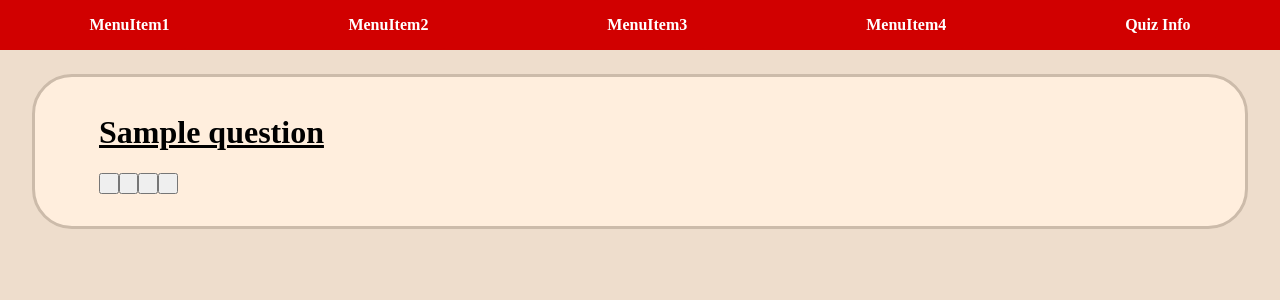
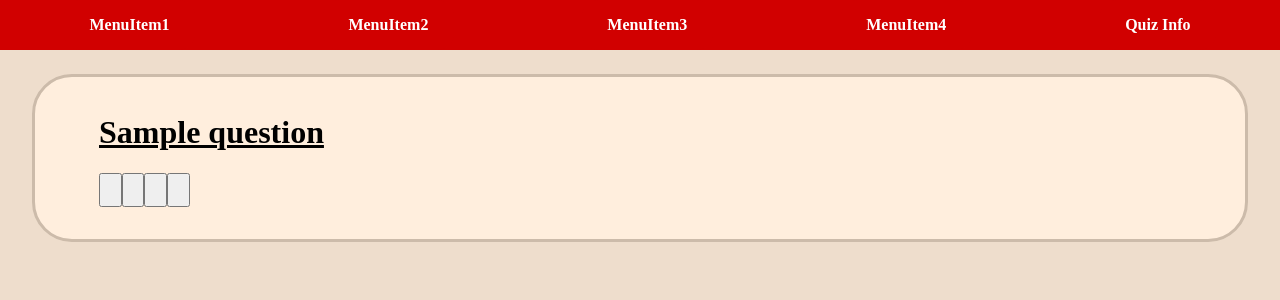
Before and after one commit to JayRasp/SEP_E2022, a PHP site: page /testQuiz.php in a window 1280 px wide. Shown: the part 72-372 px from the top of the page. Run offline with PHP 8.4, Linux system fonts and the light colour scheme; tables that the repository leaves empty or names only in its code hold one stand-in row (values such as "Sample post"); data that the repository does not hold is empty.

Commit message:
css for quiz "buttons"

```diff
--- a/www/stylesheet.css
+++ b/www/stylesheet.css
@@ -90,6 +90,14 @@ form.alignRight{
   justify-content: center;
 }
 
+.quizAnswers{
+
+}
+
+.quizAnswers > input{
+  font-size: 3vh;
+}
+
 input.menuItem{
   transition: background-color .5s ease-in-out;
   font-size: 2vh;
```
